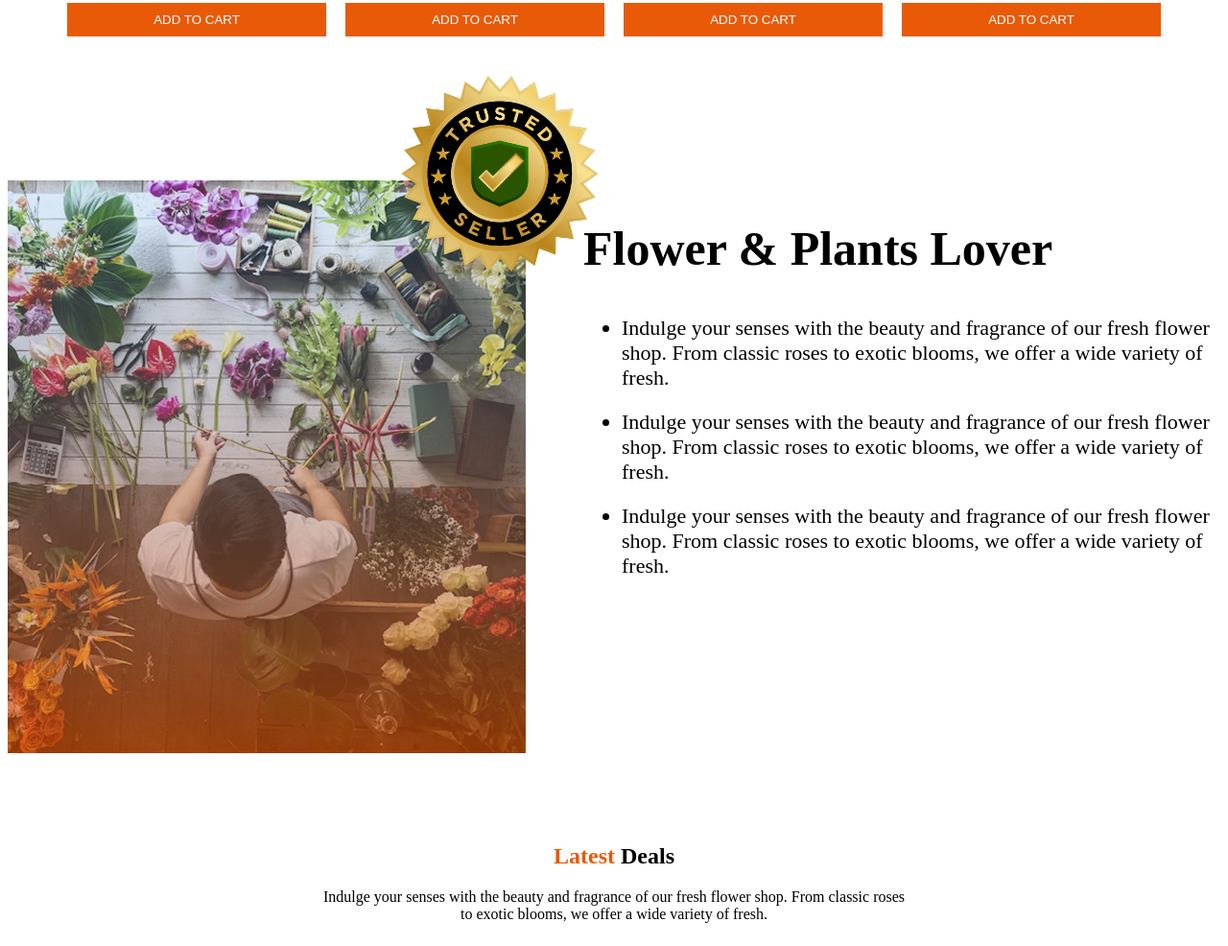
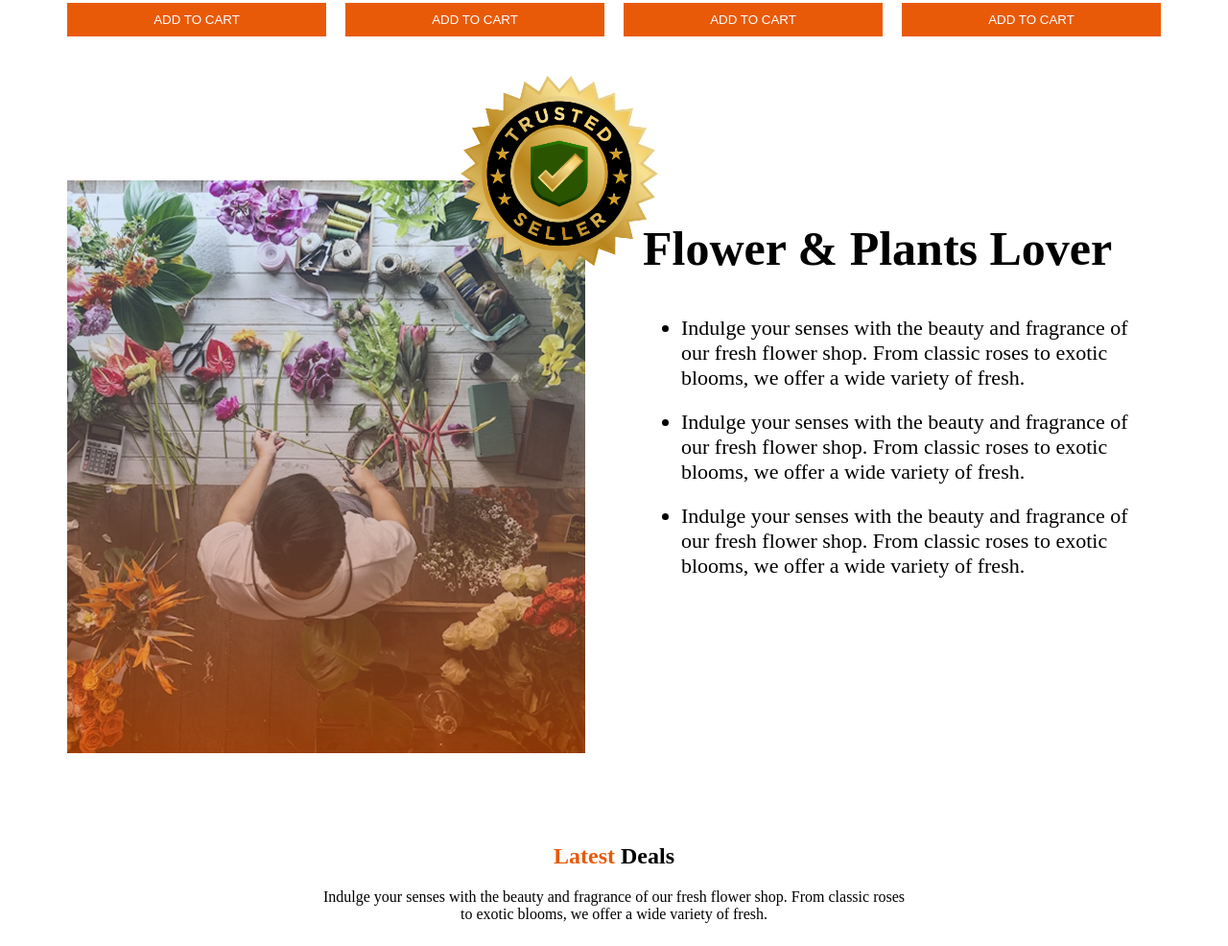
Before and after one commit to mahadi5272/B12A02, a plain HTML site: page index.html in a window 1280 px wide. Shown: the part 1674-2660 px from the top of the page at 96% size. Drawn offline with Linux system fonts and the light colour scheme.

Commit message:
LatestDeals problem solv

```diff
--- a/index.html
+++ b/index.html
@@ -15,7 +15,7 @@
 
 </head>
 <body>
-    <header>
+    <header class="width">
         <nav>
             <img src="./assets/logo.png" alt="">
             <ul>
@@ -35,7 +35,7 @@
             </div>
         </div>
     </header>
-    <section  class="Plants ">
+    <section  class="Plants width">
         <div class="plants-title">
             <h1 class="Plants-h1"><span>Our</span> Plants</h1>
             <p class="Plants-p">Indulge your senses with the beauty and fragrance of our fresh flower shop. From classic roses to exotic blooms, we offer a wide variety of fresh.</p>
@@ -102,7 +102,7 @@
 
         </div>
     </section>
-    <section class="Lover">
+    <section class="Lover width">
         <div class="lover-position">
               <img src="./assets/trusted-badge.png" alt="">
         </div>
@@ -120,7 +120,7 @@
             </div>
         </div>
     </section>
-    <section class="LatestDeals ">
+    <section class="LatestDeals">
         <div>
             <div class="deals-title ">
                 <h1 ><span class="latest">Latest</span>  Deals</h1>
--- a/style.css
+++ b/style.css
@@ -1,7 +1,10 @@
 /* .hide{
     display: none !important;
 } */
- .width
+ .width{
+    width: 1140px;
+    margin: 0 auto;
+ }
 
 /* google fonts */
 .open-sans-inter {
```
